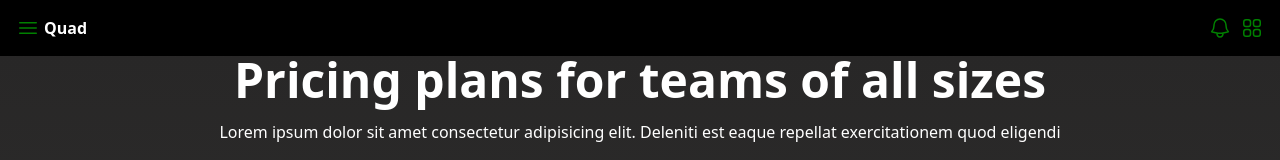
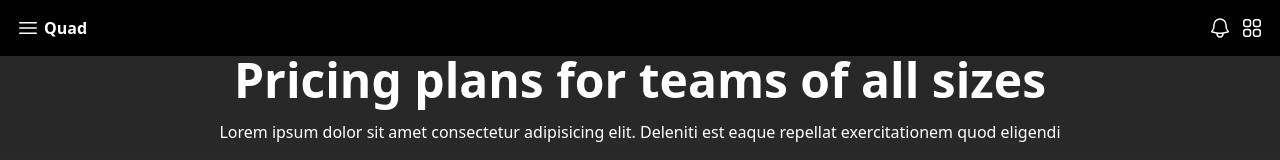
Before and after one commit to Debosmita-1406/EQuad, a website: page pricing.html in a window 1280 px wide. Shown: the top 160 px of the page. Drawn offline with nearby package versions, Linux system fonts and the light colour scheme.

Commit message:
Add files via upload

```diff
--- a/pricing.html
+++ b/pricing.html
@@ -16,7 +16,7 @@
     <div class="flex text-white font-semibold bg-black justify-between p-3 sm:w-auto md:w-auto lg:w-auto xl:w-auto">
         <div class="flex gap-1">
             <svg xmlns="http://www.w3.org/2000/svg" fill="none" viewBox="0 0 24 24" stroke-width="1.5"
-                stroke="#008000" class="w-6 h-6">
+                stroke="#ffffff" class="w-6 h-6">
                 <path stroke-linecap="round" stroke-linejoin="round" d="M3.75 6.75h16.5M3.75 12h16.5m-16.5 5.25h16.5" />
             </svg>
 
@@ -27,12 +27,12 @@
 
         <div class="flex gap-2">
             <svg xmlns="http://www.w3.org/2000/svg" fill="none" viewBox="0 0 24 24" stroke-width="1.5"
-                stroke="#008000" class="w-6 h-6">
+                stroke="#ffffff" class="w-6 h-6">
                 <path stroke-linecap="round" stroke-linejoin="round"
                     d="M14.857 17.082a23.848 23.848 0 005.454-1.31A8.967 8.967 0 0118 9.75v-.7V9A6 6 0 006 9v.75a8.967 8.967 0 01-2.312 6.022c1.733.64 3.56 1.085 5.455 1.31m5.714 0a24.255 24.255 0 01-5.714 0m5.714 0a3 3 0 11-5.714 0" />
             </svg>
             <svg xmlns="http://www.w3.org/2000/svg" fill="none" viewBox="0 0 24 24" stroke-width="1.5"
-                stroke="#008000" class="w-6 h-6">
+                stroke="#ffffff" class="w-6 h-6">
                 <path stroke-linecap="round" stroke-linejoin="round"
                     d="M3.75 6A2.25 2.25 0 016 3.75h2.25A2.25 2.25 0 0110.5 6v2.25a2.25 2.25 0 01-2.25 2.25H6a2.25 2.25 0 01-2.25-2.25V6zM3.75 15.75A2.25 2.25 0 016 13.5h2.25a2.25 2.25 0 012.25 2.25V18a2.25 2.25 0 01-2.25 2.25H6A2.25 2.25 0 013.75 18v-2.25zM13.5 6a2.25 2.25 0 012.25-2.25H18A2.25 2.25 0 0120.25 6v2.25A2.25 2.25 0 0118 10.5h-2.25a2.25 2.25 0 01-2.25-2.25V6zM13.5 15.75a2.25 2.25 0 012.25-2.25H18a2.25 2.25 0 012.25 2.25V18A2.25 2.25 0 0118 20.25h-2.25A2.25 2.25 0 0113.5 18v-2.25z" />
             </svg>
```
